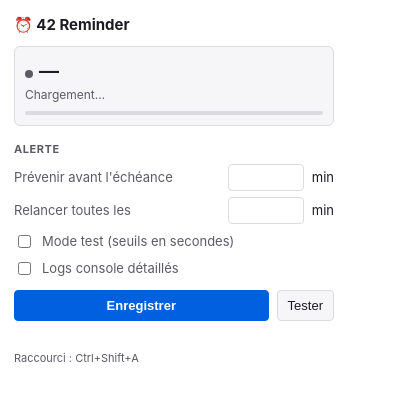
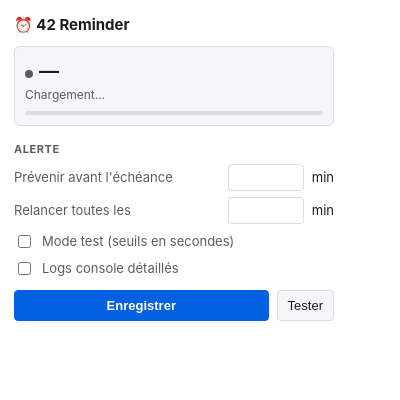
Before and after one commit to Primoux/42-attendance-reminder, a browser extension: page popup.html in a window 400 px wide. Drawn offline with Linux system fonts and the light colour scheme.

Commit message:
Retire le raccourci clavier Ctrl+Shift+A
Il entre en conflit avec le gestionnaire d'add-ons de Firefox : le
raccourci ne répondait pas et aurait généré des rapports de bug.

Co-Authored-By: Claude Opus 5 <noreply@anthropic.com>

```diff
--- a/popup.html
+++ b/popup.html
@@ -84,7 +84,6 @@
     .actions { display: flex; gap: 8px; margin-top: 12px; }
     #msg { min-height: 16px; font-size: 12px; margin-top: 8px; text-align: center; color: var(--ok); }
     #msg.error { color: var(--danger); }
-    .hint { font-size: 11px; color: var(--muted); margin-top: 6px; }
   </style>
 </head>
 <body>
@@ -129,7 +128,6 @@
   </div>
   <div id="msg"></div>
 
-  <div class="hint">Raccourci : Ctrl+Shift+A</div>
 
   <script src="parser.js"></script>
   <script src="popup.js"></script>
```
Also changed, not shown: README.md, manifest.json.
